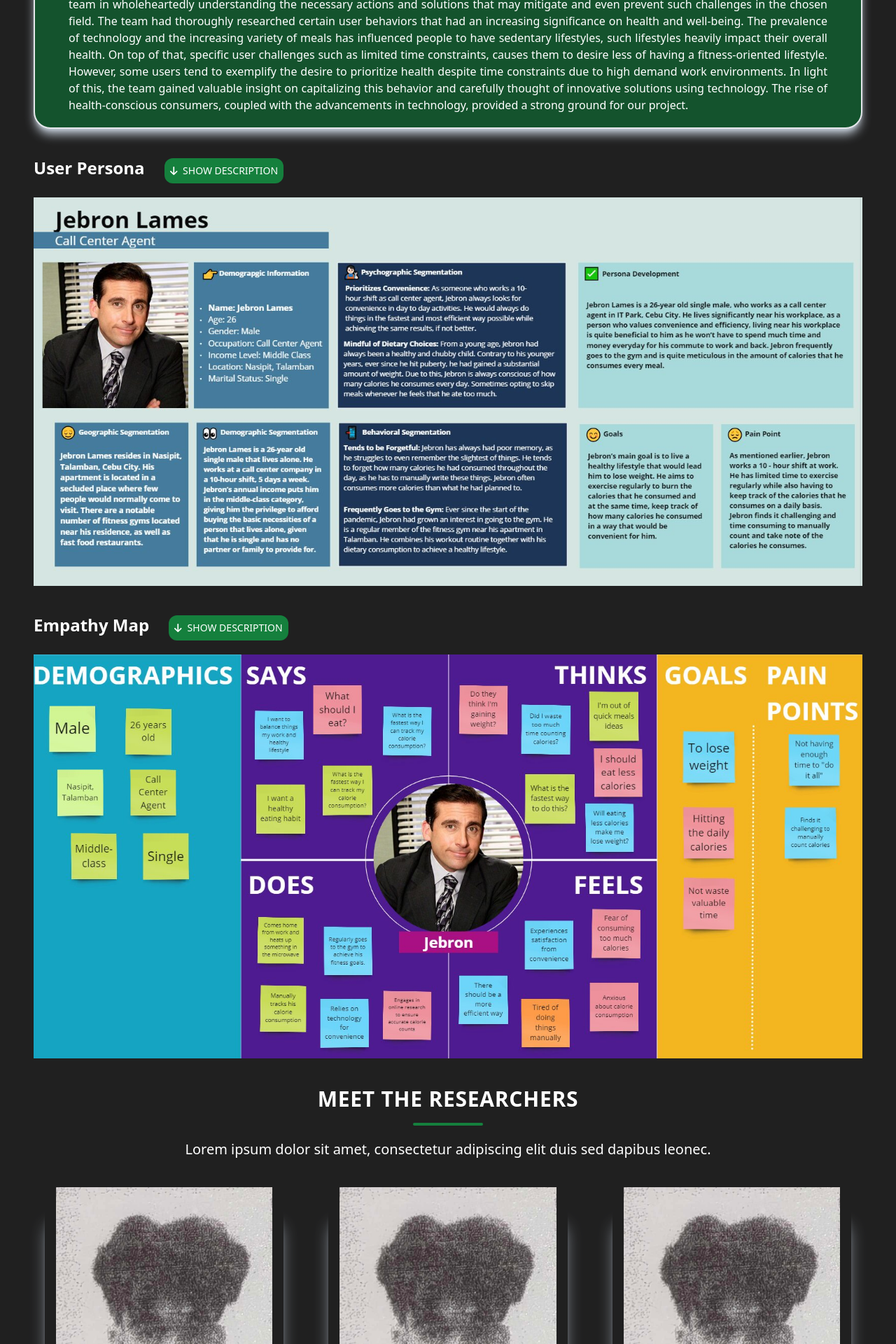
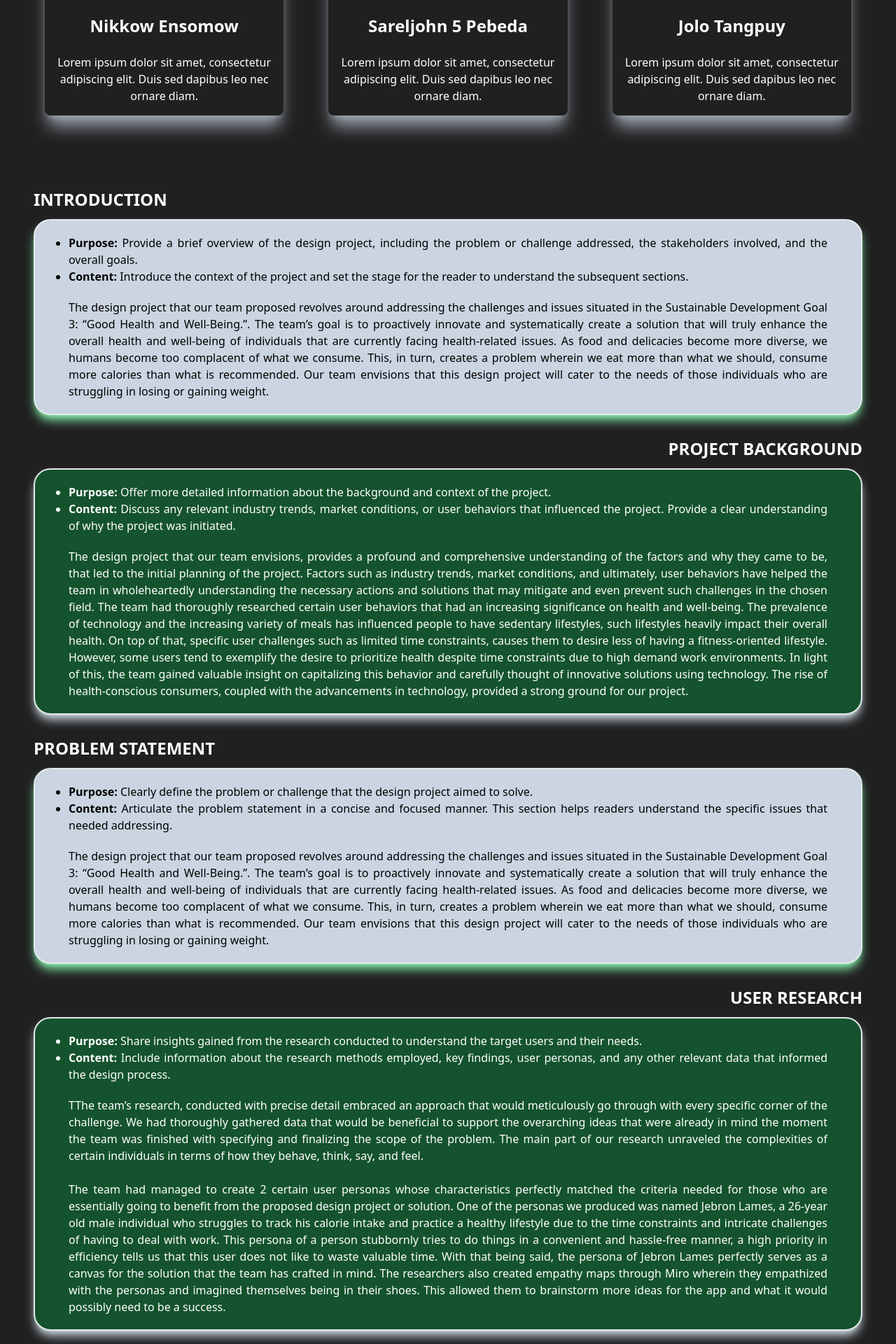
Before and after one commit to b1gmcdaddy/SDG-Case-Studies, a React (Vite) app: page /GoodHealthSDG in a window 1280 px wide. Shown: the part 880-2800 px from the top of the page at 70% size. Built offline with nearby package versions, Linux system fonts and the light colour scheme; the HTML template or start-up script is replaced by a standard one.

Commit message:
added: sections & accordion component

```diff
--- /dev/null
+++ b/src/components/Accordion.jsx
@@ -0,0 +1,45 @@
+import React, { useState } from "react";
+
+const Accordion = ({ items }) => {
+  const [openIndices, setOpenIndices] = useState(
+    Array(items.length).fill(false)
+  );
+
+  const toggleAccordion = (index) => {
+    const newOpenIndices = [...openIndices];
+    newOpenIndices[index] = !newOpenIndices[index];
+    setOpenIndices(newOpenIndices);
+  };
+
+  return (
+    <div className="md:mt-12">
+      {items.map((item, index) => (
+        <div
+          key={index}
+          className="border rounded-b-lg border-t-0 mb-2 text-white shadow-gray-400 shadow-md"
+        >
+          <div
+            className="flex justify-between items-center px-4 py-2 cursor-pointer"
+            onClick={() => toggleAccordion(index)}
+          >
+            <div className="text-lg font-semibold">
+              {item.title}
+              <span className="ml-3 text-sm text-gray-400 italic">
+                Click me to show
+              </span>
+            </div>
+
+            <div className="text-xl">{openIndices[index] ? "-" : "+"}</div>
+          </div>
+          {openIndices[index] && (
+            <div className="p-4">
+              <img src={item.image} alt={item.title} className="w-full" />
+            </div>
+          )}
+        </div>
+      ))}
+    </div>
+  );
+};
+
+export default Accordion;
--- a/src/pages/SDG1.jsx
+++ b/src/pages/SDG1.jsx
@@ -3,20 +3,19 @@ import Navbar from "../components/Navbar";
 import jebron from "../assets/jebron.jpg";
 import empathymap from "../assets/empathymap.jpg";
 import dev from "../assets/dev.jpg";
-import { faArrowDown } from "@fortawesome/free-solid-svg-icons";
-import { FontAwesomeIcon } from "@fortawesome/react-fontawesome";
+import Accordion from "../components/Accordion";
 
 const SDG1 = () => {
-  const [showPersona, setShowPersona] = useState(false);
-  const [showEmpathyMap, setShowEmpathyMap] = useState(false);
-
-  const togglePersona = () => {
-    setShowPersona(!showPersona);
-  };
-
-  const toggleEmpathyMap = () => {
-    setShowEmpathyMap(!showEmpathyMap);
-  };
+  const accordionItems = [
+    {
+      title: "Persona",
+      image: `${jebron}`,
+    },
+    {
+      title: "Empathy Map",
+      image: `${empathymap}`,
+    },
+  ];
 
   return (
     <>
@@ -33,132 +32,13 @@ const SDG1 = () => {
           laoreet dignissim.
         </p>
 
-        <div className="md:mt-16 xs:mt-10">
-          {/*INTRODUCTION SECTION*/}
-          <h2 className="text-2xl font-bold text-white md:inline">
-            INTRODUCTION
-          </h2>
-          <div className="border-solid border-2 border-grey-500 bg-slate-300 rounded-3xl mt-3 px-12 py-5 shadow-lg shadow-green-300">
-            <ul className="list-disc text-black md:text-justify md:text-md">
-              <li>
-                <b>Purpose:</b> Provide a brief overview of the design project,
-                including the problem or challenge addressed, the stakeholders
-                involved, and the overall goals.
-              </li>
-              <li>
-                <b>Content:</b> Introduce the context of the project and set the
-                stage for the reader to understand the subsequent sections.
-              </li>
-            </ul>
-            <p className="text-black md:text-justify mt-5 md:text-md">
-              The design project that our team proposed revolves around
-              addressing the challenges and issues situated in the Sustainable
-              Development Goal 3: “Good Health and Well-Being.”. The team’s goal
-              is to proactively innovate and systematically create a solution
-              that will truly enhance the overall health and well-being of
-              individuals that are currently facing health-related issues. As
-              food and delicacies become more diverse, we humans become too
-              complacent of what we consume. This, in turn, creates a problem
-              wherein we eat more than what we should, consume more calories
-              than what is recommended. Our team envisions that this design
-              project will cater to the needs of those individuals who are
-              struggling in losing or gaining weight.
-            </p>
-          </div>
-        </div>
-
-        <div className="md:mt-14 xs:mt-10">
-          {/*PROJECT BACKGROUND SECTION*/}
-          <h2 className="text-2xl font-bold text-white flex justify-end">
-            PROJECT BACKGROUND
-          </h2>
-          <div className="border-solid border-2 bg-green-900 rounded-3xl mt-3 px-12 py-5 shadow-lg shadow-slate-300">
-            <ul className="list-disc text-white md:text-justify md:text-md">
-              <li>
-                <b>Purpose:</b> Offer more detailed information about the
-                background and context of the project.
-              </li>
-              <li>
-                <b>Content:</b> Discuss any relevant industry trends, market
-                conditions, or user behaviors that influenced the project.
-                Provide a clear understanding of why the project was initiated.
-              </li>
-            </ul>
-            <p className="text-white md:text-justify mt-5 md:text-md">
-              The design project that our team envisions, provides a profound
-              and comprehensive understanding of the factors and why they came
-              to be, that led to the initial planning of the project. Factors
-              such as industry trends, market conditions, and ultimately, user
-              behaviors have helped the team in wholeheartedly understanding the
-              necessary actions and solutions that may mitigate and even prevent
-              such challenges in the chosen field. The team had thoroughly
-              researched certain user behaviors that had an increasing
-              significance on health and well-being. The prevalence of
-              technology and the increasing variety of meals has influenced
-              people to have sedentary lifestyles, such lifestyles heavily
-              impact their overall health. On top of that, specific user
-              challenges such as limited time constraints, causes them to desire
-              less of having a fitness-oriented lifestyle. However, some users
-              tend to exemplify the desire to prioritize health despite time
-              constraints due to high demand work environments. In light of
-              this, the team gained valuable insight on capitalizing this
-              behavior and carefully thought of innovative solutions using
-              technology. The rise of health-conscious consumers, coupled with
-              the advancements in technology, provided a strong ground for our
-              project.
-            </p>
-          </div>
-        </div>
-
-        <div className="mt-10">
-          {/*USER PERSONA SECTION*/}
-          <h2 className="text-2xl font-bold mb-4 text-white md:inline">
-            User Persona
-          </h2>
-          <button
-            onClick={togglePersona}
-            className="text-white md:ml-7 bg-green-700 px-2 py-2 rounded-xl text-sm"
-          >
-            <FontAwesomeIcon icon={faArrowDown} className="mr-2" />
-            SHOW DESCRIPTION
-          </button>
-          {showPersona && (
-            <p className="text-white text-opacity-75 mt-3 text-justify">
-              Lorem ipsum dolor sit amet, consectetur adipiscing elit. Nulla
-              accumsan orci a odio facilisis, et aliquam arcu convallis. Fusce
-              tempus augue vel est fermentum molestie. Morbi ut mauris nec
-              sapien laoreet dignissim.
-            </p>
-          )}
-          <img src={jebron} className="mt-5"></img>
-        </div>
-
-        <div className="mt-10">
-          {/*EMPATHY MAP SECTION*/}
-          <h1 className="text-2xl font-bold mb-4 text-white md:inline">
-            Empathy Map
-          </h1>
-          <button
-            onClick={toggleEmpathyMap}
-            className="text-white md:ml-7 bg-green-700 px-2 py-2 rounded-xl text-sm"
-          >
-            <FontAwesomeIcon icon={faArrowDown} className="mr-2" />
-            SHOW DESCRIPTION
-          </button>
-          {showEmpathyMap && (
-            <p className="text-white text-opacity-75 mt-3 text-justify">
-              This is the Empathy Map!!
-            </p>
-          )}
-          <img src={empathymap} className="mt-5"></img>
-        </div>
-        <div className="mx-auto mt-10 text-center">
+        <div className="mx-auto mt-14 text-center">
           {/*RESEARCHERS SECTION*/}
-          <h1 className="text-white md:text-3xl sm:text-2xl tracking-wide text-xl font-bold">
+          <h1 className="text-white md:text-2xl sm:text-xl tracking-wide text-xl font-bold">
             MEET THE RESEARCHERS
           </h1>
-          <div className="w-[100px] h-[4px] mx-auto bg-green-700 rounded-md mt-4 mb-3"></div>
-          <p className="text-white md:mt-2 md:pt-2 md:text-xl xs:text-base">
+          <div className="w-[100px] h-[4px] mx-auto bg-green-700 rounded-md mt-3 mb-3"></div>
+          <p className="text-white md:text-lg xs:text-base">
             Lorem ipsum dolor sit amet, consectetur adipiscing elit duis sed
             dapibus leonec.
           </p>
@@ -198,6 +78,163 @@ const SDG1 = () => {
             </div>
           </div>
         </div>
+
+        <div className="md:mt-8 xs:mt-10">
+          {/*INTRODUCTION SECTION*/}
+          <h2 className="text-2xl font-bold text-white">INTRODUCTION</h2>
+          <div className="border-solid border-2 border-grey-500 bg-slate-300 rounded-3xl mt-3 md:px-12 xs:px-8 py-5 shadow-lg shadow-green-300">
+            <ul className="list-disc text-black md:text-justify md:text-md">
+              <li>
+                <b>Purpose:</b> Provide a brief overview of the design project,
+                including the problem or challenge addressed, the stakeholders
+                involved, and the overall goals.
+              </li>
+              <li>
+                <b>Content:</b> Introduce the context of the project and set the
+                stage for the reader to understand the subsequent sections.
+              </li>
+            </ul>
+            <p className="text-black md:text-justify mt-5 md:text-md">
+              The design project that our team proposed revolves around
+              addressing the challenges and issues situated in the Sustainable
+              Development Goal 3: “Good Health and Well-Being.”. The team’s goal
+              is to proactively innovate and systematically create a solution
+              that will truly enhance the overall health and well-being of
+              individuals that are currently facing health-related issues. As
+              food and delicacies become more diverse, we humans become too
+              complacent of what we consume. This, in turn, creates a problem
+              wherein we eat more than what we should, consume more calories
+              than what is recommended. Our team envisions that this design
+              project will cater to the needs of those individuals who are
+              struggling in losing or gaining weight.
+            </p>
+          </div>
+        </div>
+
+        <div className="md:mt-8 xs:mt-10">
+          {/*PROJECT BACKGROUND SECTION*/}
+          <h2 className="text-2xl font-bold text-white flex justify-end">
+            PROJECT BACKGROUND
+          </h2>
+          <div className="border-solid border-2 bg-green-900 rounded-3xl mt-3 md:px-12 xs:px-8 py-5 shadow-lg shadow-slate-300">
+            <ul className="list-disc text-white md:text-justify md:text-md">
+              <li>
+                <b>Purpose:</b> Offer more detailed information about the
+                background and context of the project.
+              </li>
+              <li>
+                <b>Content:</b> Discuss any relevant industry trends, market
+                conditions, or user behaviors that influenced the project.
+                Provide a clear understanding of why the project was initiated.
+              </li>
+            </ul>
+            <p className="text-white md:text-justify mt-5 md:text-md">
+              The design project that our team envisions, provides a profound
+              and comprehensive understanding of the factors and why they came
+              to be, that led to the initial planning of the project. Factors
+              such as industry trends, market conditions, and ultimately, user
+              behaviors have helped the team in wholeheartedly understanding the
+              necessary actions and solutions that may mitigate and even prevent
+              such challenges in the chosen field. The team had thoroughly
+              researched certain user behaviors that had an increasing
+              significance on health and well-being. The prevalence of
+              technology and the increasing variety of meals has influenced
+              people to have sedentary lifestyles, such lifestyles heavily
+              impact their overall health. On top of that, specific user
+              challenges such as limited time constraints, causes them to desire
+              less of having a fitness-oriented lifestyle. However, some users
+              tend to exemplify the desire to prioritize health despite time
+              constraints due to high demand work environments. In light of
+              this, the team gained valuable insight on capitalizing this
+              behavior and carefully thought of innovative solutions using
+              technology. The rise of health-conscious consumers, coupled with
+              the advancements in technology, provided a strong ground for our
+              project.
+            </p>
+          </div>
+        </div>
+
+        <div className="md:mt-8 xs:mt-10">
+          {/*PROBLEM SECTION*/}
+          <h2 className="text-2xl font-bold text-white md:inline">
+            PROBLEM STATEMENT
+          </h2>
+          <div className="border-solid border-2 border-grey-500 bg-slate-300 rounded-3xl mt-3 md:px-12 xs:px-8 py-5 shadow-lg shadow-green-300">
+            <ul className="list-disc text-black md:text-justify md:text-md">
+              <li>
+                <b>Purpose:</b> Clearly define the problem or challenge that the
+                design project aimed to solve.
+              </li>
+              <li>
+                <b>Content:</b> Articulate the problem statement in a concise
+                and focused manner. This section helps readers understand the
+                specific issues that needed addressing.
+              </li>
+            </ul>
+            <p className="text-black md:text-justify mt-5 md:text-md">
+              The design project that our team proposed revolves around
+              addressing the challenges and issues situated in the Sustainable
+              Development Goal 3: “Good Health and Well-Being.”. The team’s goal
+              is to proactively innovate and systematically create a solution
+              that will truly enhance the overall health and well-being of
+              individuals that are currently facing health-related issues. As
+              food and delicacies become more diverse, we humans become too
+              complacent of what we consume. This, in turn, creates a problem
+              wherein we eat more than what we should, consume more calories
+              than what is recommended. Our team envisions that this design
+              project will cater to the needs of those individuals who are
+              struggling in losing or gaining weight.
+            </p>
+          </div>
+        </div>
+
+        <div className="md:mt-8 xs:mt-10">
+          {/*USER RESEARCH SECTION*/}
+          <h2 className="text-2xl font-bold text-white flex justify-end">
+            USER RESEARCH
+          </h2>
+          <div className="border-solid border-2 bg-green-900 rounded-3xl mt-3 md:px-12 xs:px-8 py-5 shadow-lg shadow-slate-300">
+            <ul className="list-disc text-white md:text-justify md:text-md">
+              <li>
+                <b>Purpose:</b> Share insights gained from the research
+                conducted to understand the target users and their needs.
+              </li>
+              <li>
+                <b>Content:</b> Include information about the research methods
+                employed, key findings, user personas, and any other relevant
+                data that informed the design process.
+              </li>
+            </ul>
+            <p className="text-white md:text-justify mt-5 md:text-md">
+              TThe team’s research, conducted with precise detail embraced an
+              approach that would meticulously go through with every specific
+              corner of the challenge. We had thoroughly gathered data that
+              would be beneficial to support the overarching ideas that were
+              already in mind the moment the team was finished with specifying
+              and finalizing the scope of the problem. The main part of our
+              research unraveled the complexities of certain individuals in
+              terms of how they behave, think, say, and feel.
+              <br />
+              <br /> The team had managed to create 2 certain user personas
+              whose characteristics perfectly matched the criteria needed for
+              those who are essentially going to benefit from the proposed
+              design project or solution. One of the personas we produced was
+              named Jebron Lames, a 26-year old male individual who struggles to
+              track his calorie intake and practice a healthy lifestyle due to
+              the time constraints and intricate challenges of having to deal
+              with work. This persona of a person stubbornly tries to do things
+              in a convenient and hassle-free manner, a high priority in
+              efficiency tells us that this user does not like to waste valuable
+              time. With that being said, the persona of Jebron Lames perfectly
+              serves as a canvas for the solution that the team has crafted in
+              mind. The researchers also created empathy maps through Miro
+              wherein they empathized with the personas and imagined themselves
+              being in their shoes. This allowed them to brainstorm more ideas
+              for the app and what it would possibly need to be a success.
+            </p>
+          </div>
+          <Accordion items={accordionItems} />
+        </div>
       </div>
     </>
   );
```
